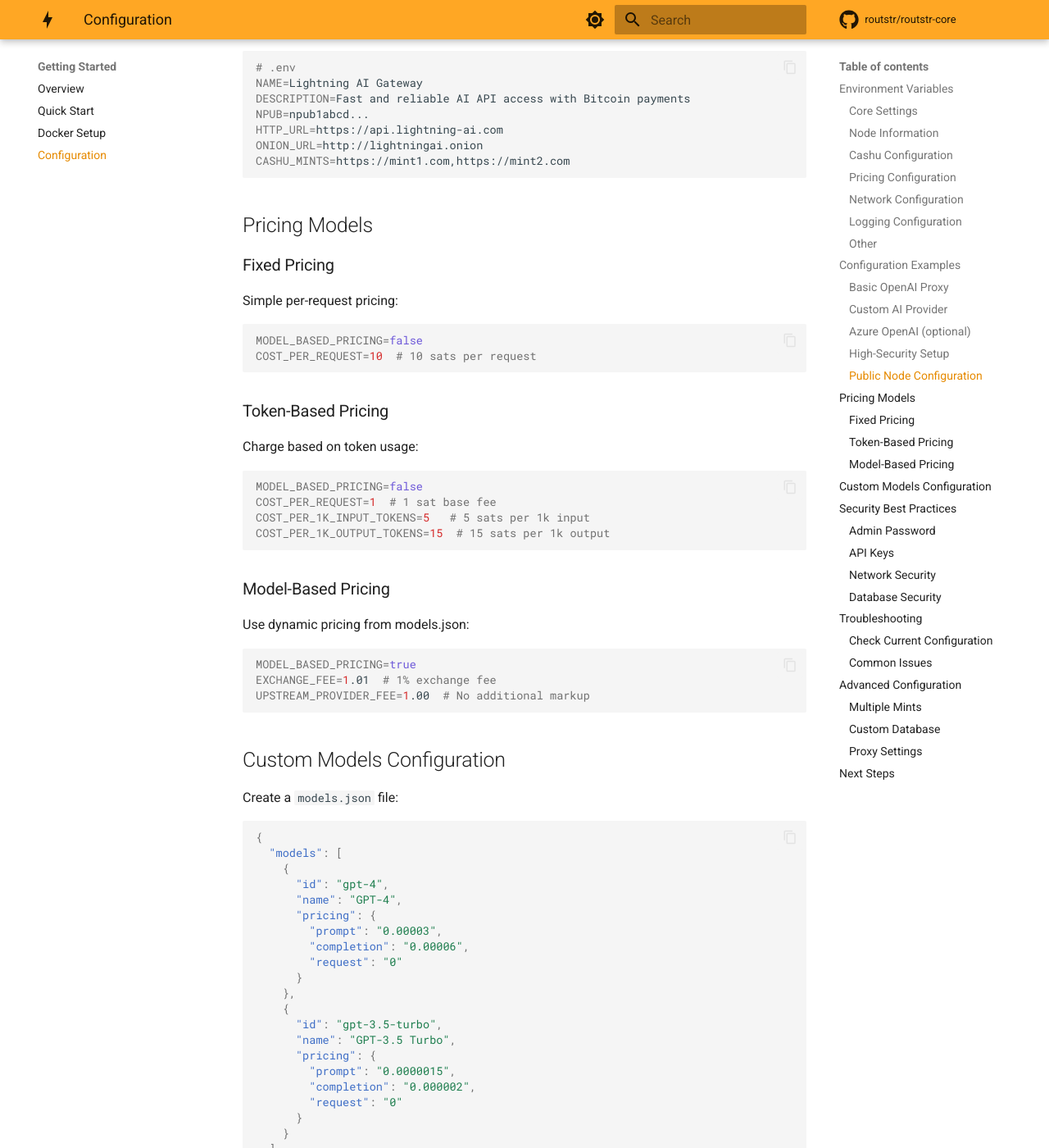
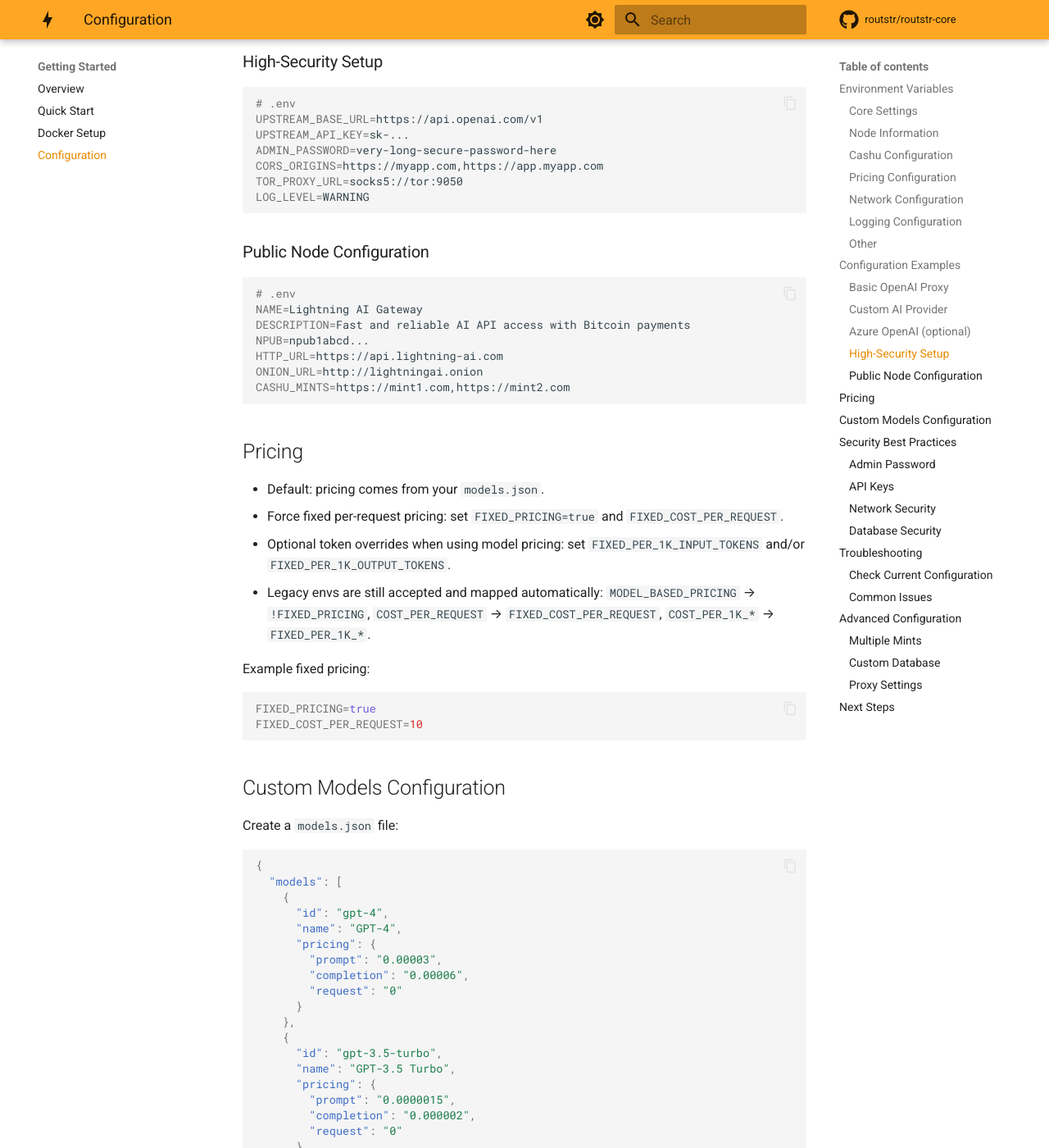
Before and after one commit to kwsantiago/routstr-core, an MkDocs documentation site: the page built from docs/getting-started/configuration.md, in a window 1280 px wide and 1400 px high, scrolled down 3308 px. Shown: the whole window at 82% size. Built offline with MkDocs 1.6.1 and Material for MkDocs 9.7.7, drawn with Linux system fonts in a browser that asks for light colours; comment, search, counter and statistics services are not loaded; some of the changed text lies outside the part shown.

Commit message:
docs: update configuration/pricing docs and compose with FIXED_* vars

````diff
--- a/docs/getting-started/configuration.md
+++ b/docs/getting-started/configuration.md
@@ -1,6 +1,6 @@
 # Configuration
 
-Routstr Core is configured through environment variables. This guide covers all available options.
+Routstr Core is configured via a single settings row in the database. Environment variables are only used on first run to seed that row (with a few computed defaults like `ONION_URL`). After that, the database is the source of truth. You can update settings at runtime via the admin API. `DATABASE_URL` is always env-only.
 
 ## Environment Variables
 
@@ -33,10 +33,10 @@
 
 | Variable | Description | Default | Required |
 |----------|-------------|---------|----------|
-| `MODEL_BASED_PRICING` | Enable model-specific pricing from models.json | `false` | ❌ |
-| `COST_PER_REQUEST` | Fixed cost per API request in sats | `1` | ❌ |
-| `COST_PER_1K_INPUT_TOKENS` | Cost per 1000 input tokens in sats | `0` | ❌ |
-| `COST_PER_1K_OUTPUT_TOKENS` | Cost per 1000 output tokens in sats | `0` | ❌ |
+| `FIXED_PRICING` | Force fixed per-request pricing (ignore model token pricing) | `false` | ❌ |
+| `FIXED_COST_PER_REQUEST` | Fixed cost per API request in sats | `1` | ❌ |
+| `FIXED_PER_1K_INPUT_TOKENS` | Optional override: sats per 1000 input tokens | `0` | ❌ |
+| `FIXED_PER_1K_OUTPUT_TOKENS` | Optional override: sats per 1000 output tokens | `0` | ❌ |
 | `EXCHANGE_FEE` | Exchange rate markup (1.005 = 0.5% fee) | `1.005` | ❌ |
 | `UPSTREAM_PROVIDER_FEE` | Provider fee markup (1.05 = 5% fee) | `1.05` | ❌ |
 
@@ -78,7 +81,6 @@
 # .env
 UPSTREAM_BASE_URL=https://api.anthropic.com/v1
 UPSTREAM_API_KEY=your-anthropic-key
-MODEL_BASED_PRICING=true
 MODELS_PATH=/app/config/anthropic-models.json
 ```
 
@@ -115,36 +117,21 @@
 CASHU_MINTS=https://mint1.com,https://mint2.com
 ```
 
-## Pricing Models
+## Pricing
 
-### Fixed Pricing
+- Default: pricing comes from your `models.json`.
+- Force fixed per-request pricing: set `FIXED_PRICING=true` and `FIXED_COST_PER_REQUEST`.
+- Optional token overrides when using model pricing: set
+  `FIXED_PER_1K_INPUT_TOKENS` and/or `FIXED_PER_1K_OUTPUT_TOKENS`.
+- Legacy envs are still accepted and mapped automatically:
+  `MODEL_BASED_PRICING` → `!FIXED_PRICING`, `COST_PER_REQUEST` → `FIXED_COST_PER_REQUEST`,
+  `COST_PER_1K_*` → `FIXED_PER_1K_*`.
 
-Simple per-request pricing:
+Example fixed pricing:
 
 ```bash
-MODEL_BASED_PRICING=false
-COST_PER_REQUEST=10  # 10 sats per request
-```
-
-### Token-Based Pricing
-
-Charge based on token usage:
-
-```bash
-MODEL_BASED_PRICING=false
-COST_PER_REQUEST=1  # 1 sat base fee
-COST_PER_1K_INPUT_TOKENS=5   # 5 sats per 1k input
-COST_PER_1K_OUTPUT_TOKENS=15  # 15 sats per 1k output
-```
-
-### Model-Based Pricing
-
-Use dynamic pricing from models.json:
-
-```bash
-MODEL_BASED_PRICING=true
-EXCHANGE_FEE=1.01  # 1% exchange fee
-UPSTREAM_PROVIDER_FEE=1.00  # No additional markup
+FIXED_PRICING=true
+FIXED_COST_PER_REQUEST=10
 ```
 
 ## Custom Models Configuration
````
Also changed, not shown: other parts of docs/getting-started/configuration.md (+3 -0 lines), compose.testing.yml (+4 -4 lines), docs/advanced/custom-pricing.md (+7 -7 lines), docs/api/endpoints.md (+21 -0 lines), docs/getting-started/docker.md (+2 -2 lines), docs/user-guide/models-pricing.md (+7 -7 lines).
